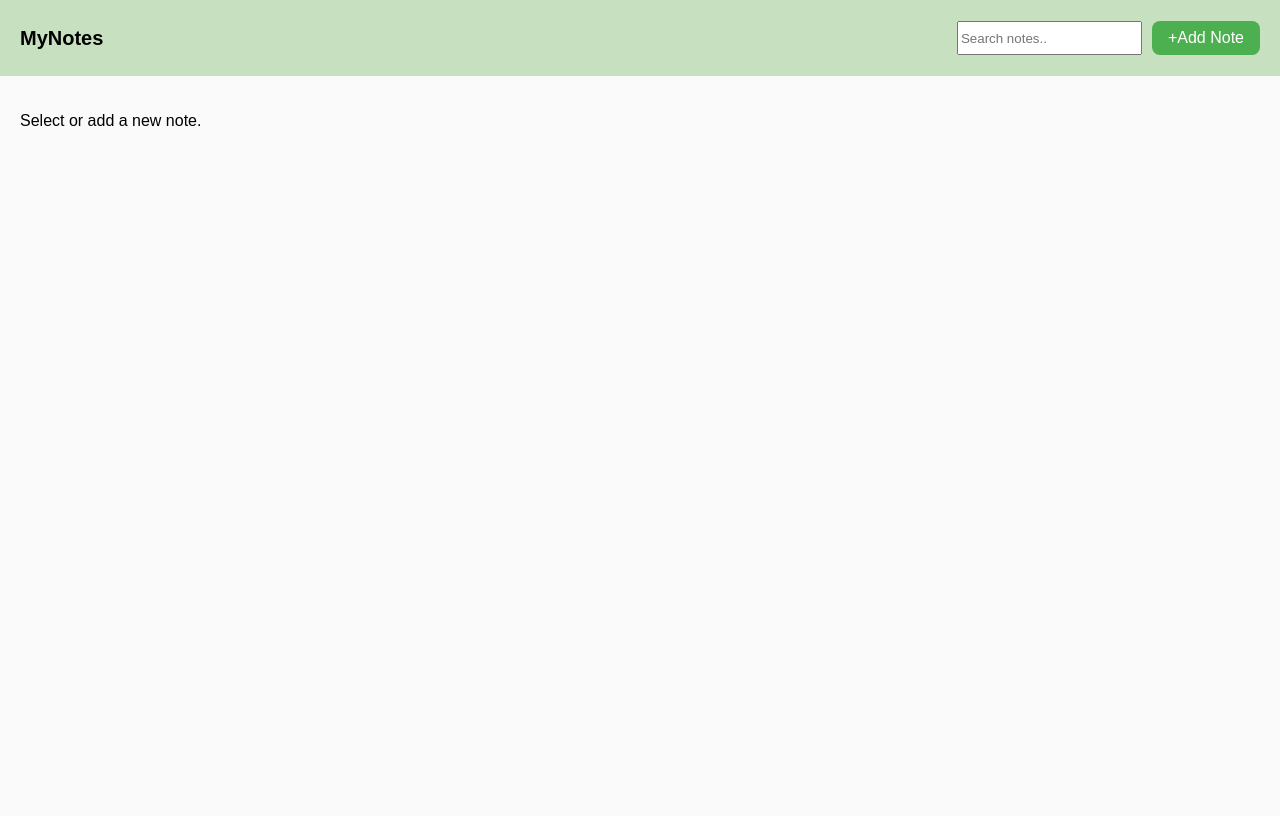
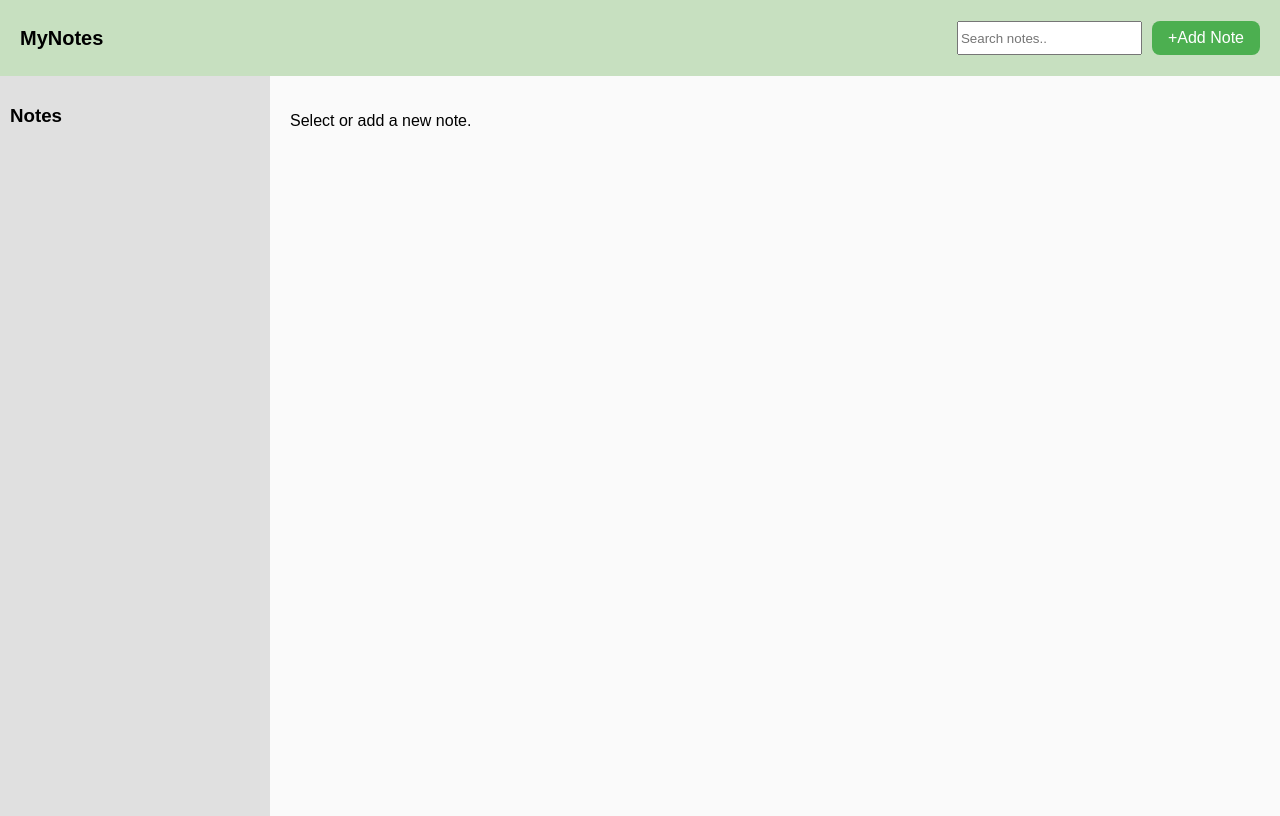
Before and after one commit to doraeem/Notes_App, a Vue app: page / in a window 1280 px wide. Built offline with nearby package versions, Linux system fonts and the light colour scheme.

Commit message:
added sidebar

```diff
--- a/src/App.vue
+++ b/src/App.vue
@@ -2,6 +2,14 @@
     <div id="app">
         <Header @add-note="addNote" @update-search="searchQuery = $event"></Header>
         <div class="main-layout">
+
+           <Sidebar
+               :notes="filteredNotes"
+               :activeNoteId="activeNoteId"
+               @select-note="selectNote"
+               @reorder-notes="reorderNotes"
+               @delete-note="deleteNote"
+            />
 
             <div class="editor">
                 <NoteCard
@@ -20,6 +28,8 @@
 import {ref,computed} from 'vue'
 import Header from './components/Header.vue';
 import NoteCard from './components/NoteCard.vue';
+import Sidebar from './components/Sidebar.vue';
+
 
 
 
--- a/src/components/Sidebar.vue
+++ b/src/components/Sidebar.vue
@@ -0,0 +1,32 @@
+<template>
+  <aside class="sidebar">
+    <h3>Notes</h3>
+    <ul>
+      <li v-for="(note, index) in notes" :key="note.id" draggable="true"
+          @dragstart="dragStart(index)" @dragover.prevent @drop="drop(index)"
+          :class="{active: note.id === activeNoteId}">
+
+        <span @click="$emit('select-note', note.id)">
+          {{ note.title || 'Untitled Note' }}
+        </span>
+
+        <button class="delete-btn" @click="$emit('delete-note', note.id)">
+          🗑
+        </button>
+      </li>
+    </ul>
+  </aside>
+</template>
+
+<script setup>
+import { ref } from 'vue'
+
+const props = defineProps({
+  notes: Array,
+  activeNoteId: String
+})
+
+const emit = defineEmits(['select-note', 'reorder-notes', 'delete-note'])
+
+
+</script>
--- a/src/style.css
+++ b/src/style.css
@@ -39,6 +39,46 @@ body,html,#app{
 .main-layout {
   display: flex;
   height: calc(100vh - 60px);
+}
+
+.sidebar {
+  width: 250px;
+  background: #e0e0e0;
+  padding: 10px;
+  overflow-y: auto;
+}
+
+.sidebar ul {
+  list-style: none;
+  padding: 0;
+  margin: 0;
+}
+
+.sidebar li {
+  display: flex;
+  justify-content: space-between;
+  align-items: center;
+  padding: 8px;
+  margin-bottom: 4px;
+  background: #fff;
+  border-radius: 4px;
+  cursor: pointer;
+}
+
+.sidebar li.active {
+  background: #c0e0ff;
+}
+
+.delete-btn {
+  background: transparent;
+  border: none;
+  color: #ff4d4f;
+  cursor: pointer;
+  font-size: 14px;
+  padding: 0 4px;
+}
+.delete-btn:hover {
+  color: #ff1a1a;
 }
 .editor {
   flex: 1;
```
